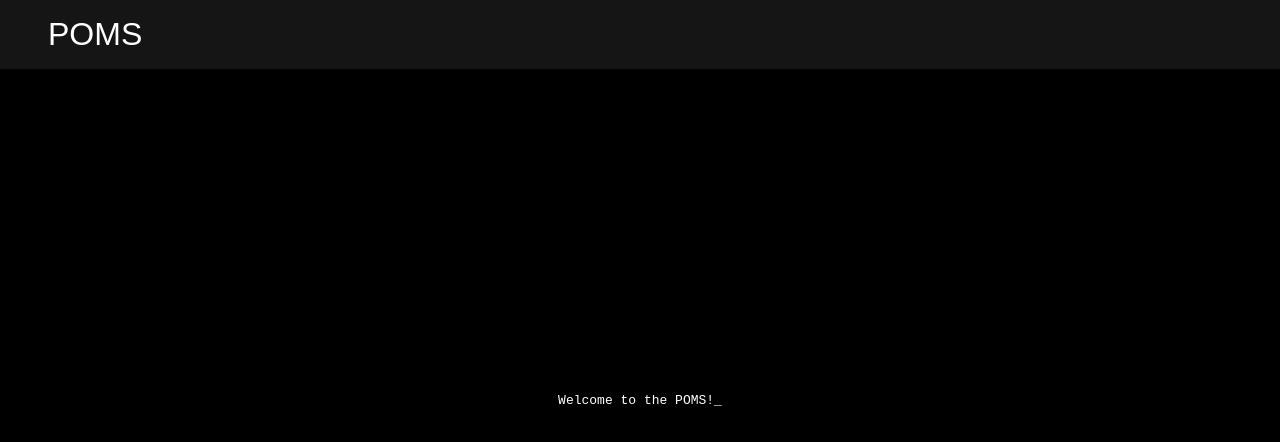
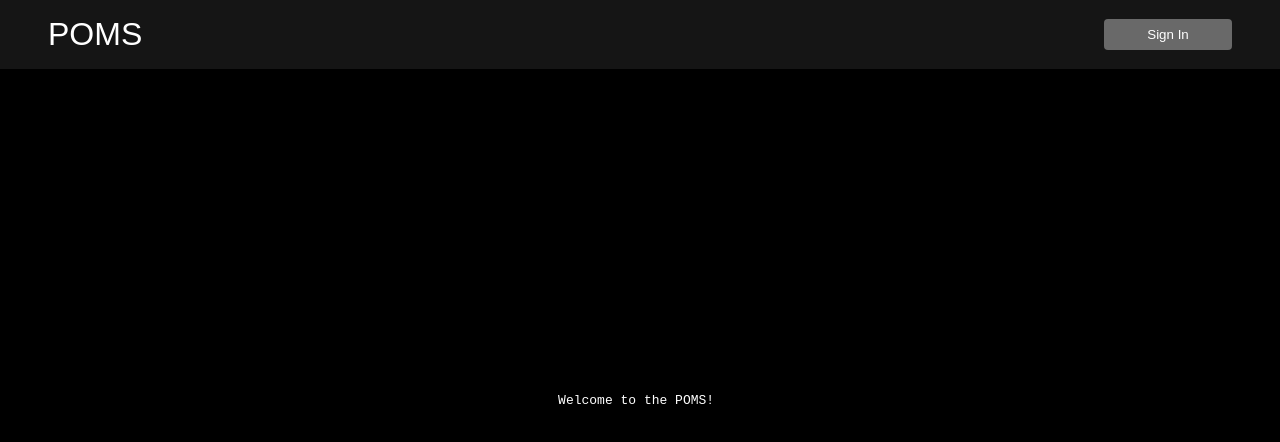
Before and after one commit to Maksim2498/poms, a React (Create React App) app in the folder site/: page / in a window 1280 px wide. Shown: the top 442 px of the page. Built offline with nearby package versions, Linux system fonts and the light colour scheme.

Commit message:
Fixed not showing sign in button

```diff
--- a/site/src/App.tsx
+++ b/site/src/App.tsx
@@ -3,7 +3,7 @@ import Main   from "./components/Main/component"
 
 export default function App() {
     return <div className="App">
-        <Header />
+        <Header show="sign-in"/>
         <Main />
     </div>
 }
```
